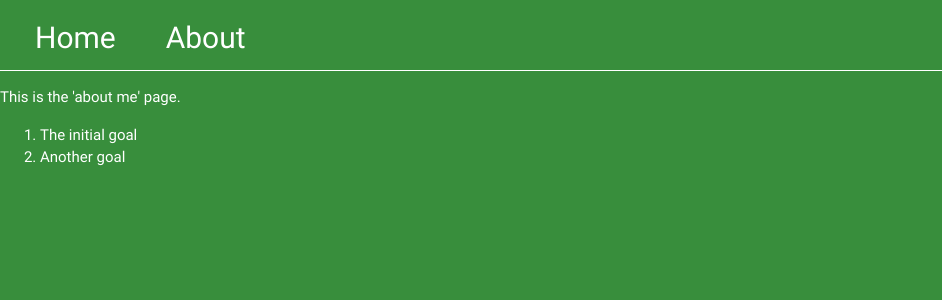
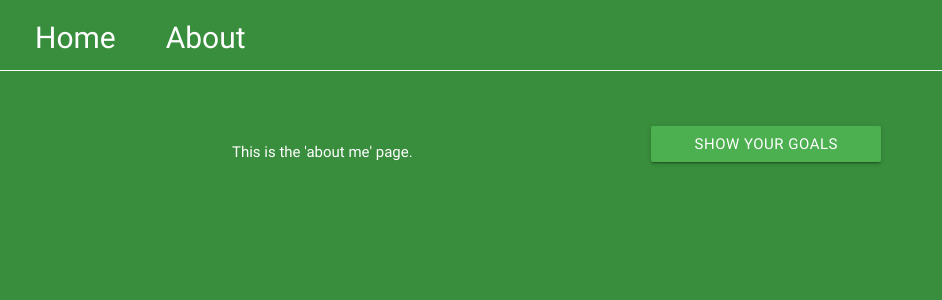
Before and after one commit to khirki/goaltracker, an Angular app: page /about in a window 1280 px wide. Shown: the top 300 px of the page, without its empty margins (0-942 px from the left). Built offline with nearby package versions, Linux system fonts and the light colour scheme.

Commit message:
Goal in "about" section

```diff
--- a/src/app/about/about.component.html
+++ b/src/app/about/about.component.html
@@ -1,7 +1,15 @@
-<p>
-  This is the 'about me' page.
-</p>
-
-<ol>
-  <li *ngFor="let goal of goals">{{goal}}</li>
-</ol>
+<div class="container">
+  <div class="row">
+    <div class="col s6">
+      <p>
+        This is the 'about me' page.
+      </p>
+    </div>
+    <div class="col s6">
+      <button class="btn" (click)="toggleShowGoals()">{{ showGoalsButtonText }}</button>
+      <ol *ngIf="goalsShown">
+        <li *ngFor="let goal of goals">{{goal}}</li>
+      </ol>
+    </div>
+  </div>
+</div>
--- a/src/app/about/about.component.scss
+++ b/src/app/about/about.component.scss
@@ -0,0 +1,7 @@
+.container{
+    padding: 40px;
+}
+.btn{
+    background-color: #4caf50;
+    min-width: 230px;
+}
--- a/src/app/about/about.component.ts
+++ b/src/app/about/about.component.ts
@@ -9,6 +9,8 @@ import { DataService } from '../data.service';
 export class AboutComponent implements OnInit {
 
   goals: any;
+  showGoalsButtonText = 'Show your goals';
+  goalsShown = false;
 
   constructor(private _data: DataService) { }
 
@@ -16,4 +18,15 @@ export class AboutComponent implements OnInit {
     this._data.goal.subscribe(res => this.goals = res);
   }
 
+  toggleShowGoals() {
+    if (this.goalsShown) {
+      this.goalsShown = false;
+      this.showGoalsButtonText = 'Show your goals';
+    } else {
+      this.goalsShown = true;
+      this.showGoalsButtonText = 'Hide your goals';
+    }
+
+  }
+
 }
```
